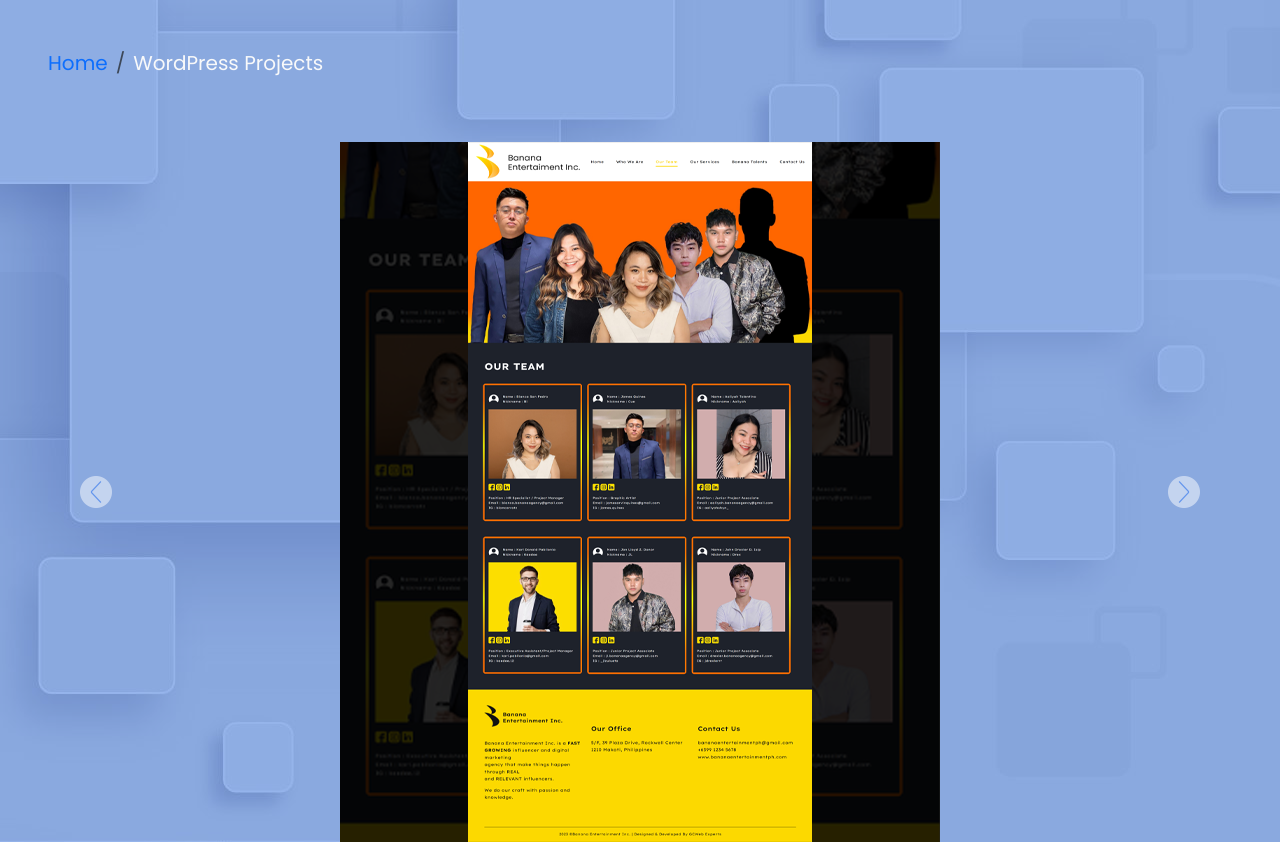
After one commit to joebombits/joebombitaPortfolio, a PHP site: page /OtherWPProjects.html in a window 1280 px wide. The commit adds this page. Run offline with PHP 8.4, Linux system fonts and the light colour scheme.

Commit message:
added a new project in project section

```diff
--- /dev/null
+++ b/OtherWPProjects.html
@@ -0,0 +1,59 @@
+<!doctype html>
+<html lang="en">
+  <head>
+    <meta charset="utf-8">
+    <meta name="viewport" content="width=device-width, initial-scale=1">
+    <title>OWP</title>
+    <link href="https://cdn.jsdelivr.net/npm/bootstrap@5.3.1/dist/css/bootstrap.min.css" rel="stylesheet" integrity="sha384-4bw+/aepP/YC94hEpVNVgiZdgIC5+VKNBQNGCHeKRQN+PtmoHDEXuppvnDJzQIu9" crossorigin="anonymous">
+    <link rel="stylesheet" href="style.css">
+  </head>
+
+  <body class="owpp">
+
+    <nav style="--bs-breadcrumb-divider: '/';" class="fs-5 p-5" aria-label="breadcrumb">
+        <ol class="breadcrumb">
+          <li class="breadcrumb-item"><a class="link-primary fs-5 text-decoration-none" href="https://joebombita.infinityfreeapp.com">Home</a></li>
+          <li class="breadcrumb-item link-light fs-5 active" aria-current="page">WordPress Projects</li>
+        </ol>
+    </nav>
+
+
+    <!-- carousel start -->
+
+        <div id="carouselExample" class="carousel slide d-flex justify-content-center">
+            <div class="carousel-inner grid-center">
+              <div class="carousel-item active">
+                <img src="img/wpimgs/bananaentmt.com_team.png" class="d-block w-100" alt="...">
+              </div>
+              <div class="carousel-item">
+                <img src="img/wpimgs/mantaringbagasbaslaw.png" class="d-block w-100" alt="...">
+              </div>
+              <div class="carousel-item">
+                <img src="img/wpimgs/rbh.png" class="d-block w-100" alt="...">
+              </div>
+              <div class="carousel-item">
+                <img src="img/wpimgs/sygmahrms.com_services_.png" class="d-block w-100" alt="...">
+              </div>
+              <div class="carousel-item">
+                <img src="img/wpimgs/villafleurdelis.com_amenities_.png" class="d-block w-100" alt="...">
+              </div>
+              <div class="carousel-item">
+                <img src="img/wpimgs/zgpaircon.net_services_.png" class="d-block w-100" alt="...">
+              </div>
+            </div>
+            <button class="carousel-control-prev" type="button" data-bs-target="#carouselExample" data-bs-slide="prev">
+              <span class="carousel-control-prev-icon" aria-hidden="true"></span>
+              <span class="visually-hidden">Previous</span>
+            </button>
+            <button class="carousel-control-next" type="button" data-bs-target="#carouselExample" data-bs-slide="next">
+              <span class="carousel-control-next-icon" aria-hidden="true"></span>
+              <span class="visually-hidden">Next</span>
+            </button>
+          </div>
+
+    <!-- carousel end -->
+
+    <script src="https://cdn.jsdelivr.net/npm/@popperjs/core@2.11.8/dist/umd/popper.min.js" integrity="sha384-I7E8VVD/ismYTF4hNIPjVp/Zjvgyol6VFvRkX/vR+Vc4jQkC+hVqc2pM8ODewa9r" crossorigin="anonymous"></script>
+    <script src="https://cdn.jsdelivr.net/npm/bootstrap@5.3.1/dist/js/bootstrap.min.js" integrity="sha384-Rx+T1VzGupg4BHQYs2gCW9It+akI2MM/mndMCy36UVfodzcJcF0GGLxZIzObiEfa" crossorigin="anonymous"></script>
+  </body>
+</html>
--- a/script.js
+++ b/script.js
@@ -6,6 +6,7 @@ const projectImg3 = document.getElementsByClassName('ignoredm_3')[0];
 const projectImg4 = document.getElementsByClassName('ignoredm_4')[0];
 const projectImg5 = document.getElementsByClassName('ignoredm_5')[0];
 const projectImg6 = document.getElementsByClassName('ignoredm_6')[0];
+const projectImg7 = document.getElementsByClassName('ignoredm_7')[0];
 
 
 document.getElementById("dmswitch").addEventListener("click", toggleTheme);
@@ -19,6 +20,7 @@ function toggleTheme() {
         projectImg4.setAttribute('data-theme', 'light');
         projectImg5.setAttribute('data-theme', 'light');
         projectImg6.setAttribute('data-theme', 'light');
+        projectImg7.setAttribute('data-theme', 'light');
 
     } else {
         htmlEl.setAttribute('data-theme', 'dark');
@@ -28,6 +30,7 @@ function toggleTheme() {
         projectImg4.setAttribute('data-theme', 'dark');
         projectImg5.setAttribute('data-theme', 'dark');
         projectImg6.setAttribute('data-theme', 'dark');
+        projectImg7.setAttribute('data-theme', 'dark');
     }
 }
 
--- a/style.css
+++ b/style.css
@@ -17,13 +17,8 @@ html[data-theme='dark'] {
     filter: invert(1) hue-rotate(180deg);
 }
 
-.ignoredm_1[data-theme='dark'], .ignoredm_2[data-theme='dark'],.ignoredm_3[data-theme='dark']{
+.ignoredm_1[data-theme='dark'], .ignoredm_2[data-theme='dark'],.ignoredm_3[data-theme='dark'],.ignoredm_4[data-theme='dark'],.ignoredm_5[data-theme='dark'],.ignoredm_6[data-theme='dark'],.ignoredm_7[data-theme='dark']{
     filter: invert(1) hue-rotate(180deg);
-}
-
-.ignoredm_4[data-theme='dark'],.ignoredm_5[data-theme='dark'],.ignoredm_6[data-theme='dark']{
-    filter: invert(1) hue-rotate(180deg);
-    border: 1px solid #fff;
 }
 
 /* darkmode end */
@@ -107,7 +102,7 @@ li{
     overflow: hidden;
     box-shadow: 0px 0px 2px 0px rgba(0,0,0,0.75);
     position: fixed;
-    width: 45%;
+    width: 50%;
     height: 100%;
     top: 0;
     right: 0px;
@@ -494,6 +489,10 @@ span.other-project-description {
     background-image: url(img/restaurantss.png);
 }
 
+.other_project .wp-image {
+    background-image: url(img/wpimgs/wpimg.png);
+}
+
 .other_project .fblite-img {
     background-image: url(img/fblitess.png);
 }
@@ -528,6 +527,25 @@ span.other-project-description {
     scale: 1.1;
 }
 
+
+/* owpp */
+.owpp{
+    background: url(img/wpimgs/wpbg.png);
+}
+
+.grid-center {
+    display: grid;
+    justify-content: center;
+}
+
+
+.carousel-control-prev-icon {
+    background-image: url(img/wpimgs/prev-icon.png);
+}
+
+.carousel-control-next-icon {
+    background-image: url(img/wpimgs/next-icon.png);
+}
 
 
 
```
Also changed, not shown: index.php (+16 -4 lines), img/wpimgs/bananaentmt.com_team.png (added), img/wpimgs/eadilyn.png (added), img/wpimgs/mantaringbagasbaslaw.png (added), img/wpimgs/next-icon.png (added), img/wpimgs/prev-icon.png (added), img/wpimgs/rbh.png (added), img/wpimgs/sygmahrms.com_services_.png (added), img/wpimgs/villafleurdelis.com_amenities_.png (added), img/wpimgs/wpbg.png (added), img/wpimgs/wpimg.png (added), img/wpimgs/zgpaircon.net_services_.png (added).
